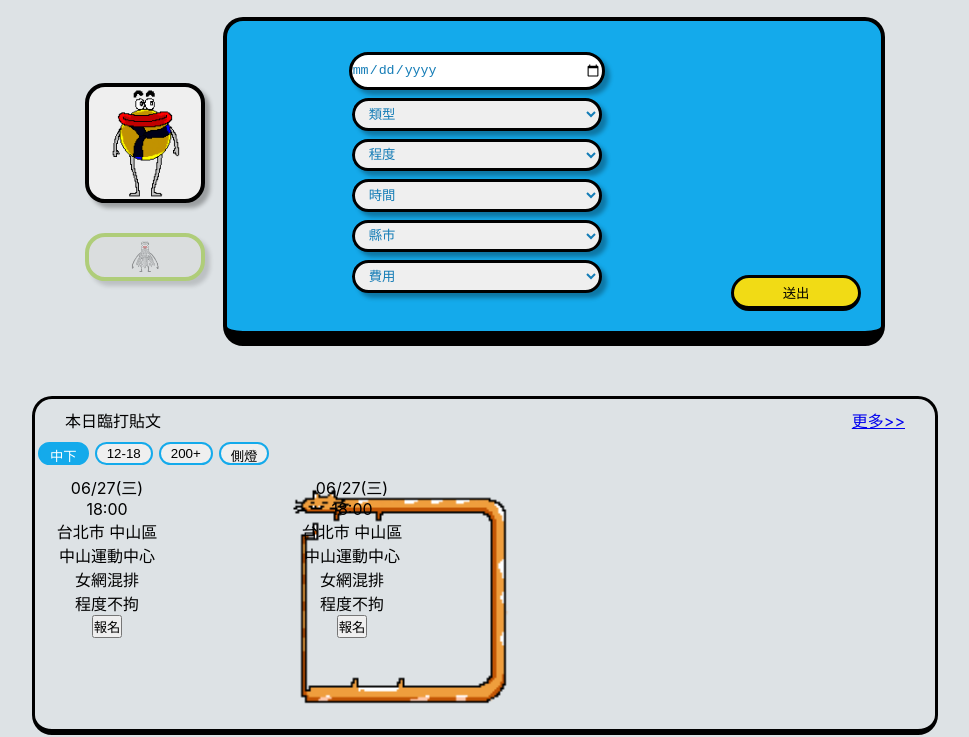
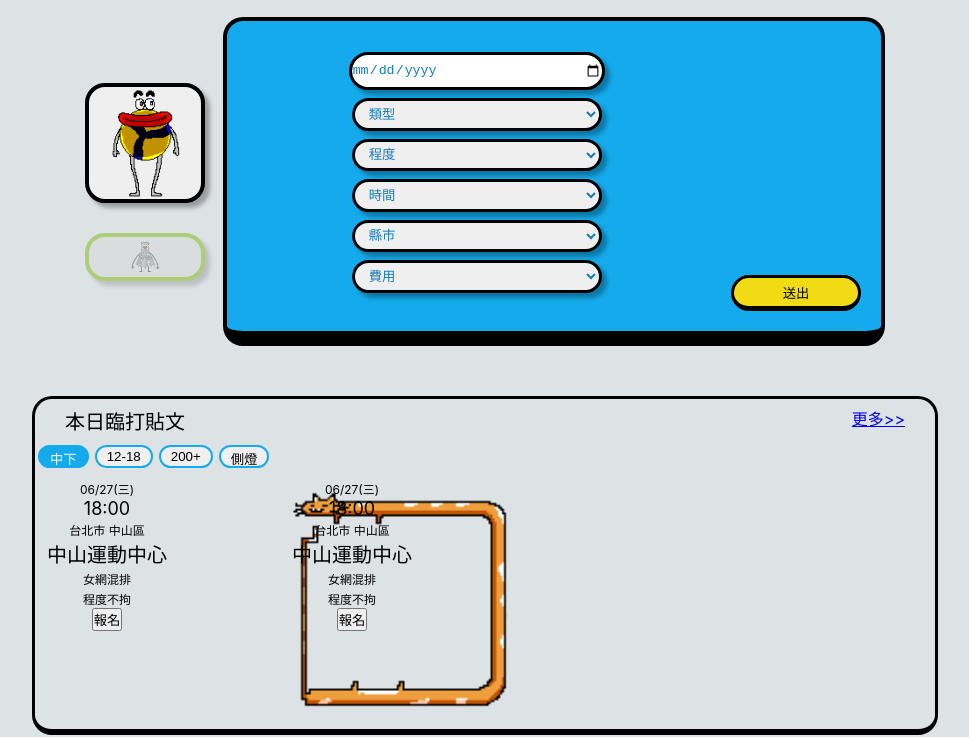
Before and after one commit to Yihui01251/Topic_PlayBallNow, a plain HTML site: page index.html in a window 1280 px wide. Shown: the part 91-828 px from the top of the page, without its empty margins (155-1124 px from the left). Drawn offline with nearby package versions, Linux system fonts and the light colour scheme; files whose address does not match are found by name.

Commit message:
字大小

```diff
--- a/stylesheets/style.css
+++ b/stylesheets/style.css
@@ -117,12 +117,31 @@ body {
         /*西文*/
         -apple-system, BlinkMacSystemFont, "Segoe UI", Roboto, Ubuntu, "Helvetica Neue", Helvetica, Arial,
         /*中文*/
-        "蘋方-繁", "PingFang TC", "黑體-繁", "Heiti TC", "微軟正黑體", "Microsoft JhengHei", "Noto Sans TC", sans-serif;
+        "jf open 粉圓 2.0" ,"蘋方-繁", "PingFang TC", "黑體-繁", "Heiti TC", "微軟正黑體", "Microsoft JhengHei", "Noto Sans TC", sans-serif;
     ;
 }
 
+h1{
+    font-size: 24px;
+}
+
+h2{
+    font-size: 20px;
+}
+
+h3{
+    font-size: 18px;
+}
+
+p{
+    font-size: 16px;
+}
+
+small{
+    font-size: 12px;
+}
+
 /* 移除有序和無序列表的預設樣式 */
-
 ul{
     list-style: none;
 }
```
